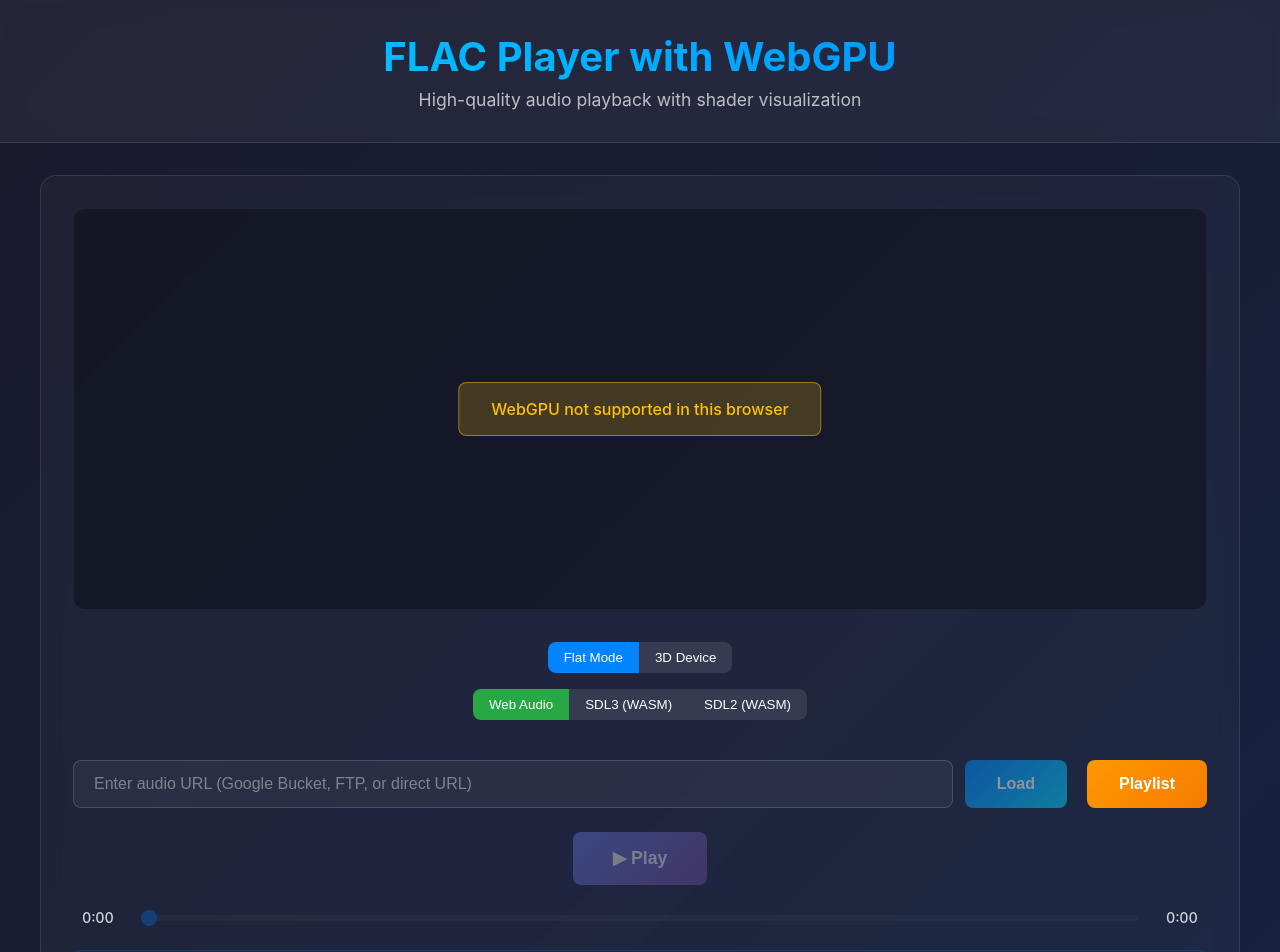
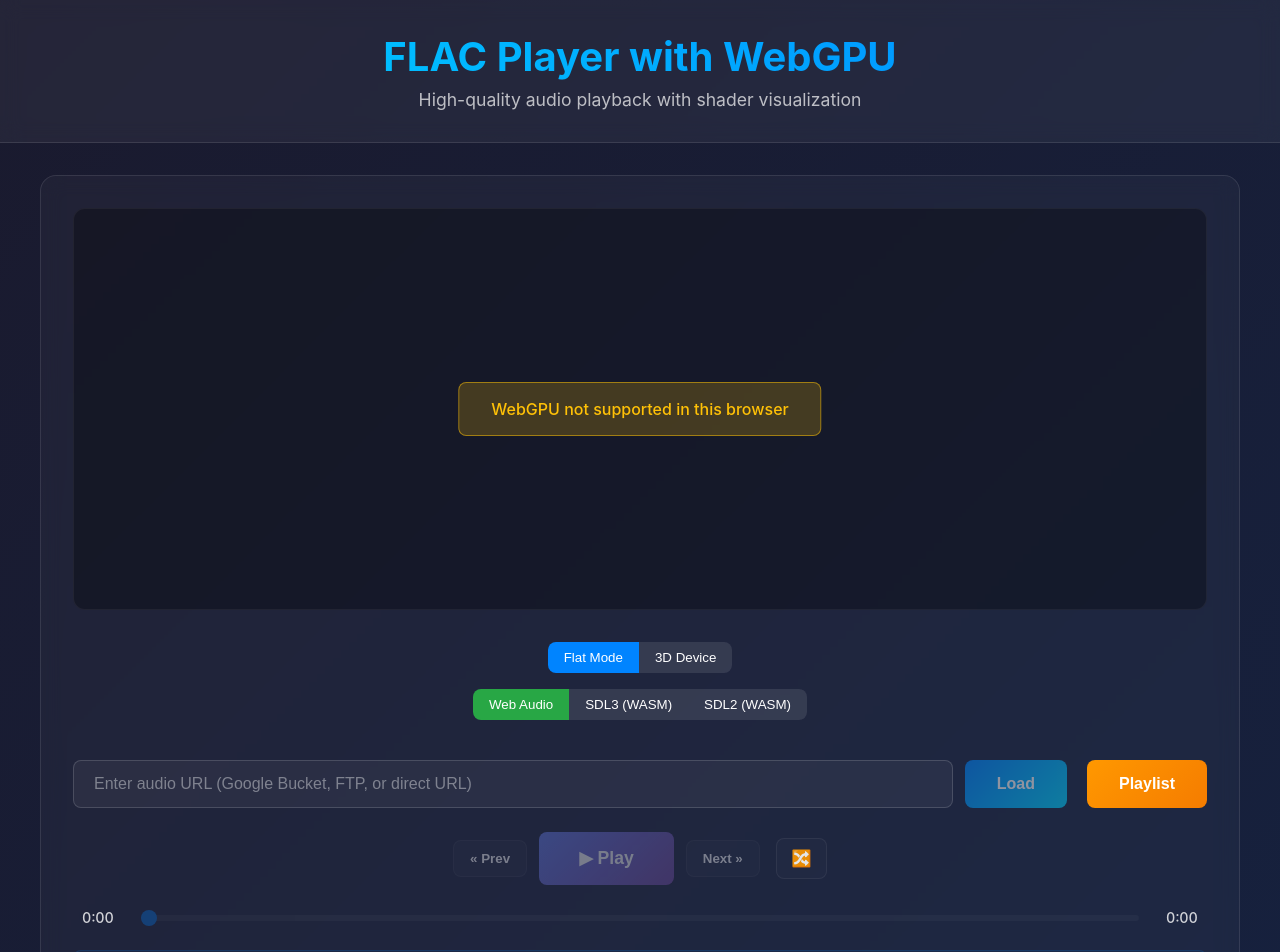
Before and after one commit to ford442/flac_player, a React app: page / in a window 1280 px wide. Shown: the top 952 px of the page. Built offline with nearby package versions, Linux system fonts and the light colour scheme.

Commit message:
push fix

```diff
--- a/src/audioPlayer.ts
+++ b/src/audioPlayer.ts
@@ -29,8 +29,14 @@ export class AudioPlayer {
     this.analyser.connect(this.audioContext.destination);
   }
 
+  private onEndedCallback?: () => void;
+
   setStateChangeCallback(callback: (state: PlayerState) => void): void {
     this.onStateChange = callback;
+  }
+
+  setOnEndedCallback(callback?: () => void): void {
+    this.onEndedCallback = callback;
   }
 
   private notifyStateChange(): void {
@@ -85,6 +91,9 @@ export class AudioPlayer {
         this.isPlaying = false;
         this.pausedAt = 0;
         this.notifyStateChange();
+        if (this.onEndedCallback) {
+          try { this.onEndedCallback(); } catch (err) { console.warn('onEnded callback threw', err); }
+        }
       }
     };
 
--- a/src/components/Player.css
+++ b/src/components/Player.css
@@ -111,6 +111,34 @@
   gap: 1rem;
 }
 
+.control-group {
+  display: flex;
+  align-items: center;
+  gap: 0.75rem;
+}
+
+.small-button {
+  padding: 0.6rem 1rem;
+  background: rgba(255, 255, 255, 0.04);
+  border: 1px solid rgba(255, 255, 255, 0.06);
+  border-radius: 8px;
+  color: rgba(255, 255, 255, 0.9);
+  font-weight: 600;
+  cursor: pointer;
+  transition: all 0.18s ease;
+  min-width: 68px;
+}
+
+.small-button:hover:not(:disabled) {
+  transform: translateY(-2px);
+  box-shadow: 0 6px 12px rgba(0, 0, 0, 0.35);
+}
+
+.small-button:disabled {
+  opacity: 0.45;
+  cursor: not-allowed;
+}
+
 .control-button {
   padding: 1rem 2.5rem;
   background: linear-gradient(135deg, #667eea 0%, #764ba2 100%);
@@ -121,6 +149,27 @@
   font-weight: 600;
   cursor: pointer;
   transition: all 0.3s ease;
+}
+
+.shuffle-btn {
+  padding: 0.6rem 0.9rem;
+  font-size: 1.02rem;
+  border-radius: 8px;
+  border: 1px solid rgba(255, 255, 255, 0.06);
+  background: rgba(255, 255, 255, 0.02);
+  color: rgba(255, 255, 255, 0.9);
+  cursor: pointer;
+  transition: transform 0.15s ease, background 0.15s ease;
+}
+
+.shuffle-btn:hover:not(.active) {
+  transform: translateY(-2px);
+}
+
+.shuffle-btn.active {
+  background: linear-gradient(135deg, #00c853 0%, #64dd17 100%);
+  color: #012;
+  box-shadow: 0 8px 20px rgba(0, 200, 83, 0.2);
 }
 
 .control-button:hover:not(:disabled) {
--- a/src/components/Player.tsx
+++ b/src/components/Player.tsx
@@ -23,6 +23,10 @@ export const Player: React.FC = () => {
   const [playlist, setPlaylist] = useState<PlaylistTrack[]>([]);
   const [showPlaylist, setShowPlaylist] = useState<boolean>(false);
   const [isLoadingPlaylist, setIsLoadingPlaylist] = useState<boolean>(false);
+  // Playlist playback state
+  const [currentIndex, setCurrentIndex] = useState<number | null>(null);
+  const [autoAdvance, setAutoAdvance] = useState<boolean>(true);
+  const [shuffle, setShuffle] = useState<boolean>(false);
 
   // Use a generic type or union for playerRef
   const playerRef = useRef<AudioPlayer | SdlAudioPlayer | Sdl2AudioPlayer | null>(null);
@@ -41,6 +45,31 @@ export const Player: React.FC = () => {
     }
 
     player.setStateChangeCallback(setPlayerState);
+
+    // register ended callback (all player implementations now expose setOnEndedCallback)
+    if ((player as any).setOnEndedCallback) {
+      (player as any).setOnEndedCallback(() => {
+        // advance playlist when a track ends
+        if (!autoAdvance) return;
+        if (!playlist || playlist.length === 0) return;
+        // Respect shuffle when auto-advancing
+        if (shuffle) {
+          if (playlist.length === 1) {
+            playTrackAtIndex(0, true).catch(err => console.warn('auto-advance failed', err));
+            return;
+          }
+          let next;
+          do { next = Math.floor(Math.random() * playlist.length); } while (next === currentIndex);
+          playTrackAtIndex(next, true).catch(err => console.warn('auto-advance failed', err));
+          return;
+        }
+
+        const next = currentIndex === null ? 0 : currentIndex + 1;
+        const nextIndex = next >= playlist.length ? 0 : next; // wrap-to-start
+        playTrackAtIndex(nextIndex, true).catch(err => console.warn('auto-advance failed', err));
+      });
+    }
+
     playerRef.current = player;
 
     // If we have an existing visualizer, we might need to re-init it if the analyser changed
@@ -49,11 +78,12 @@ export const Player: React.FC = () => {
     // For now, switching modes resets the player.
 
     return () => {
+      (player as any).setOnEndedCallback?.(undefined);
       player.destroy();
       // We don't necessarily destroy visualizer here as it's bound to canvas,
       // but we might need to re-hook the analyser.
     };
-  }, [outputMode]);
+  }, [outputMode, autoAdvance, playlist, currentIndex]);
 
   useEffect(() => {
     // Initialize WebGPU visualizer
@@ -116,12 +146,14 @@ export const Player: React.FC = () => {
       await playerRef.current.loadAudio(arrayBuffer);
     } catch (err) {
       setError(err instanceof Error ? err.message : 'Failed to load audio');
+      throw err;
     } finally {
       setPlayerState(prev => ({ ...prev, isLoading: false }));
     }
   };
 
   const handleLoadAudio = async () => {
+    setCurrentIndex(null);
     await loadAudioFromUrl(audioUrl);
   };
 
@@ -132,11 +164,21 @@ export const Player: React.FC = () => {
       const tracks = await loader.fetchPlaylist('music');
       setPlaylist(tracks);
       setShowPlaylist(true);
+      setCurrentIndex(tracks.length ? 0 : null);
     } catch (err) {
       setError(err instanceof Error ? err.message : 'Failed to load playlist');
     } finally {
       setIsLoadingPlaylist(false);
     }
+  };
+
+  const playTrackAtIndex = async (index: number, autoPlay = true) => {
+    if (!playlist || index < 0 || index >= playlist.length) return;
+    const track = playlist[index];
+    setCurrentIndex(index);
+    setAudioUrl(track.url);
+    await loadAudioFromUrl(track.url);
+    if (autoPlay) playerRef.current?.play();
   };
 
   const handlePlay = () => {
@@ -145,6 +187,35 @@ export const Player: React.FC = () => {
 
   const handlePause = () => {
     playerRef.current?.pause();
+  };
+
+  const handleNext = () => {
+    if (!playlist || playlist.length === 0) return;
+    if (shuffle) {
+      if (playlist.length === 1) {
+        playTrackAtIndex(0).catch(() => { });
+        return;
+      }
+      let next: number;
+      do { next = Math.floor(Math.random() * playlist.length); } while (next === currentIndex);
+      playTrackAtIndex(next).catch(() => { });
+    } else {
+      const next = currentIndex === null ? 0 : currentIndex + 1;
+      const nextIndex = next >= playlist.length ? 0 : next; // wrap
+      playTrackAtIndex(nextIndex).catch(() => { });
+    }
+  };
+
+  const handlePrev = () => {
+    if (!playlist || playlist.length === 0) return;
+    if (shuffle) {
+      const idx = Math.floor(Math.random() * playlist.length);
+      playTrackAtIndex(idx).catch(() => { });
+    } else {
+      const prev = currentIndex === null ? 0 : currentIndex - 1;
+      const prevIndex = prev < 0 ? playlist.length - 1 : prev;
+      playTrackAtIndex(prevIndex).catch(() => { });
+    }
   };
 
   const handleSeek = (e: React.ChangeEvent<HTMLInputElement>) => {
@@ -190,6 +261,7 @@ export const Player: React.FC = () => {
                   key={index}
                   className={`playlist-item ${audioUrl === track.url ? 'active' : ''}`}
                   onClick={() => {
+                    setCurrentIndex(index);
                     setAudioUrl(track.url);
                     loadAudioFromUrl(track.url);
                   }}
@@ -198,7 +270,7 @@ export const Player: React.FC = () => {
                 </div>
               ))}
               {playlist.length === 0 && !isLoadingPlaylist && (
-                <div style={{color: 'rgba(255,255,255,0.5)', textAlign: 'center', marginTop: '2rem'}}>
+                <div style={{ color: 'rgba(255,255,255,0.5)', textAlign: 'center', marginTop: '2rem' }}>
                   No tracks found
                 </div>
               )}
@@ -209,7 +281,7 @@ export const Player: React.FC = () => {
 
       <div className="player-controls">
 
-        <div className="mode-toggle-container" style={{display: 'flex', flexDirection: 'column', alignItems: 'center', gap: '1rem', marginBottom: '1rem'}}>
+        <div className="mode-toggle-container" style={{ display: 'flex', flexDirection: 'column', alignItems: 'center', gap: '1rem', marginBottom: '1rem' }}>
 
           {/* Visualizer Mode Toggle */}
           <div className="mode-toggle">
@@ -325,6 +397,16 @@ export const Player: React.FC = () => {
         {error && <div className="error-message">{error}</div>}
 
         <div className="playback-controls">
+          <div className="control-group">
+            <button
+              className="small-button"
+              onClick={handlePrev}
+              disabled={!playlist.length}
+              title="Previous"
+            >
+              « Prev
+            </button>
+
             <button
               className="control-button"
               onClick={playerState.isPlaying ? handlePause : handlePlay}
@@ -332,6 +414,26 @@ export const Player: React.FC = () => {
             >
               {playerState.isPlaying ? '⏸ Pause' : '▶ Play'}
             </button>
+
+            <button
+              className="small-button"
+              onClick={handleNext}
+              disabled={!playlist.length}
+              title="Next"
+            >
+              Next »
+            </button>
+          </div>
+
+          <div style={{ display: 'flex', alignItems: 'center', gap: '0.5rem' }}>
+            <button
+              className={`shuffle-btn ${shuffle ? 'active' : ''}`}
+              onClick={() => setShuffle(s => !s)}
+              title="Shuffle"
+            >
+              🔀
+            </button>
+          </div>
         </div>
 
         <div className="seek-container">
@@ -352,7 +454,7 @@ export const Player: React.FC = () => {
         <div className="info-panel">
           <p className="info-text">
             Supports FLAC and WAV files. Use &apos;gs://&apos; for Google Cloud Storage.
-            <br/>
+            <br />
             <strong>3D Mode:</strong> Drag to rotate, Click on device screen to Play/Pause.
           </p>
         </div>
--- a/src/sdl2AudioPlayer.ts
+++ b/src/sdl2AudioPlayer.ts
@@ -51,8 +51,8 @@ export class Sdl2AudioPlayer {
 
       await new Promise<void>((resolve, reject) => {
         script.onload = () => {
-           console.log('[Sdl2AudioPlayer] sdl2-audio.js loaded.');
-           resolve();
+          console.log('[Sdl2AudioPlayer] sdl2-audio.js loaded.');
+          resolve();
         };
         script.onerror = () => reject(new Error('Failed to load sdl2-audio.js'));
       });
@@ -76,8 +76,14 @@ export class Sdl2AudioPlayer {
     }
   }
 
+  private onEnded?: () => void;
+
   setStateChangeCallback(callback: (state: PlayerState) => void): void {
     this.onStateChange = callback;
+  }
+
+  setOnEndedCallback(callback?: () => void): void {
+    this.onEnded = callback;
   }
 
   private notifyStateChange(): void {
@@ -89,8 +95,17 @@ export class Sdl2AudioPlayer {
   private startPolling() {
     if (this.pollInterval) window.clearInterval(this.pollInterval);
     this.pollInterval = window.setInterval(() => {
-      if (this.isPlaying && this.module) {
+      if (!this.module) return;
+      const current = typeof (this.module as any)._get_current_time === 'function' ? (this.module as any)._get_current_time() : 0;
+      if (this.isPlaying) {
         this.notifyStateChange();
+        if (this.duration && current >= this.duration - 0.25) {
+          this.isPlaying = false;
+          this.notifyStateChange();
+          if (this.onEnded) {
+            try { this.onEnded(); } catch (err) { console.warn('onEnded handler threw', err); }
+          }
+        }
       }
     }, 100);
   }
@@ -98,7 +113,7 @@ export class Sdl2AudioPlayer {
   async loadAudio(arrayBuffer: ArrayBuffer): Promise<void> {
     console.log('[Sdl2AudioPlayer] loadAudio called. Size:', arrayBuffer.byteLength);
     if (!this.module || !this.isReady) {
-        throw new Error('SDL2 Module not initialized');
+      throw new Error('SDL2 Module not initialized');
     }
 
     this.stop();
```
Also changed, not shown: src/sdlAudioPlayer.ts (+22 -6 lines), 1 other file (tests, documents, lock files or other folders). Lines whose indentation alone changed are shown as unchanged.
